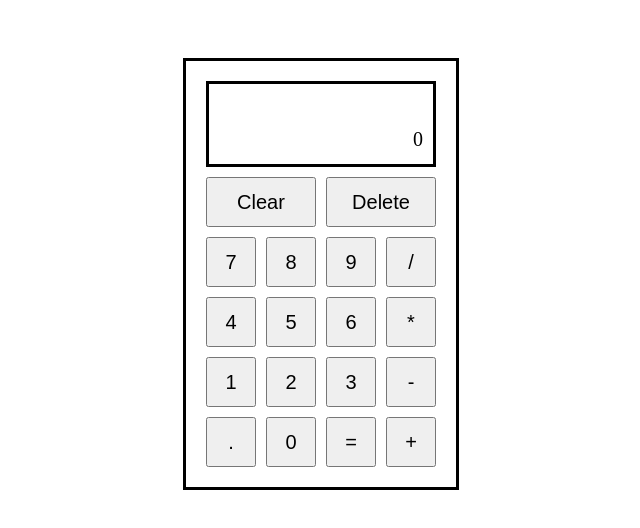
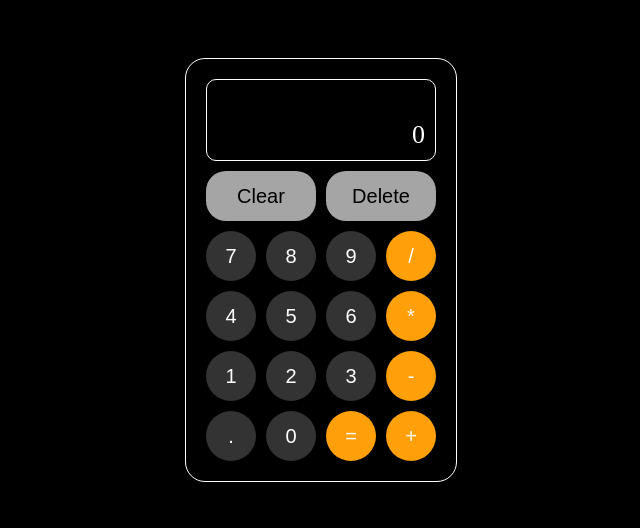
Before and after one commit to Mankrik69/calculator, a plain HTML site: page index.html in a window 1280 px wide. Shown: the whole page, without its empty margins (319-959 px from the left). Drawn offline with Linux system fonts and the light colour scheme.

Commit message:
Change ui style

```diff
--- a/index.css
+++ b/index.css
@@ -1,6 +1,7 @@
 body {
     display: flex;
     justify-content: center;
+    background-color: #000000;
 }
 
 #calculator {
@@ -9,6 +10,8 @@ body {
     min-width: 100px;
     min-height: 100px;
     padding: 10px;
+    border-radius: 20px;
+    border: 1px solid #ffffff;
 }
 
 button {
@@ -27,15 +30,21 @@ button {
     padding: 10px;
     margin: 10px;
     border: 3px solid black;
+    border-radius: 10px;
+    border: 1px solid #ffffff;
+    color: #ffffff;
 }
 
 #clear,
 #delete {
     flex-basis: 120px;
+    border-radius: 20px;
+    border: 0;
+    background-color: #a5a5a5;
 }
 
 #input {
-    font-size: 20px;
+    font-size: 26px;
     min-width: 200px;
     min-height: 30px;
     display: flex;
@@ -52,3 +61,25 @@ button {
     align-items: center;
     justify-content: end;
 }
+
+.digit,
+.operation,
+#dot,
+#equals,
+#zero {
+    border-radius: 50%;
+    border: 0;
+}
+
+.digit,
+#dot,
+#zero {
+    background-color: #333333;
+    color: #ffffff;
+}
+
+.operation,
+#equals {
+    background-color: #ff9f0a;
+    color: #ffffff;
+}
```
